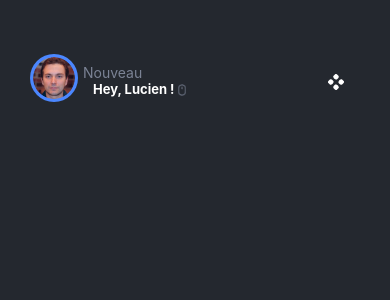
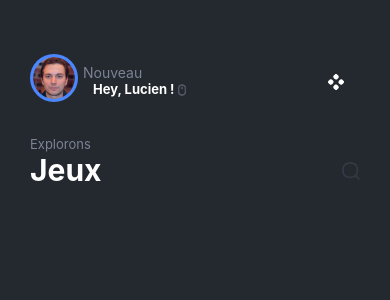
Before and after one commit to Juquelt/project_DevMobile, a React Native app: screen / in a window 390 px wide. Shown: the top 300 px of the page. Built offline with nearby package versions, Linux system fonts and the light colour scheme.

Commit message:
[App] - Update a file Search

```diff
--- a/App.tsx
+++ b/App.tsx
@@ -3,6 +3,7 @@ import { StyleSheet, Text, View , Image} from 'react-native';
 
 import Profil from './components/Profil';
 import Menu from './components/Menu';
+import Search from './components/Search';
 
 export default function App() {
   return (
@@ -13,6 +14,10 @@ export default function App() {
         <Profil />
         <Menu />
       </View>
+
+        <View style={styles.search}>
+            <Search />
+        </View>
 
     </View>
   );
@@ -30,5 +35,11 @@ const styles = StyleSheet.create({
         marginTop: 54,
         paddingLeft: 30,
         paddingRight: 30,
-    }
+    },
+    search: {
+      display: 'flex',
+        marginTop: 30,
+        paddingLeft: 30,
+        paddingRight: 30,
+    },
 });
```
